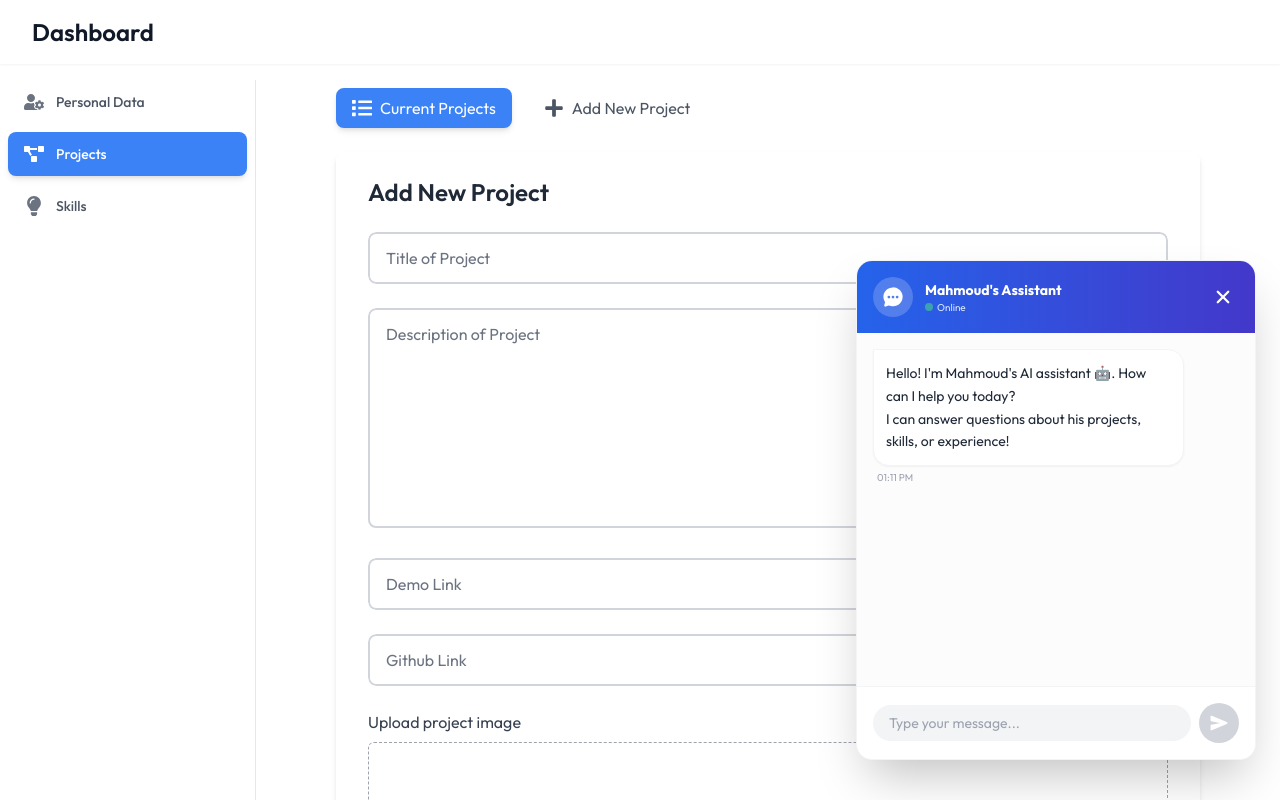
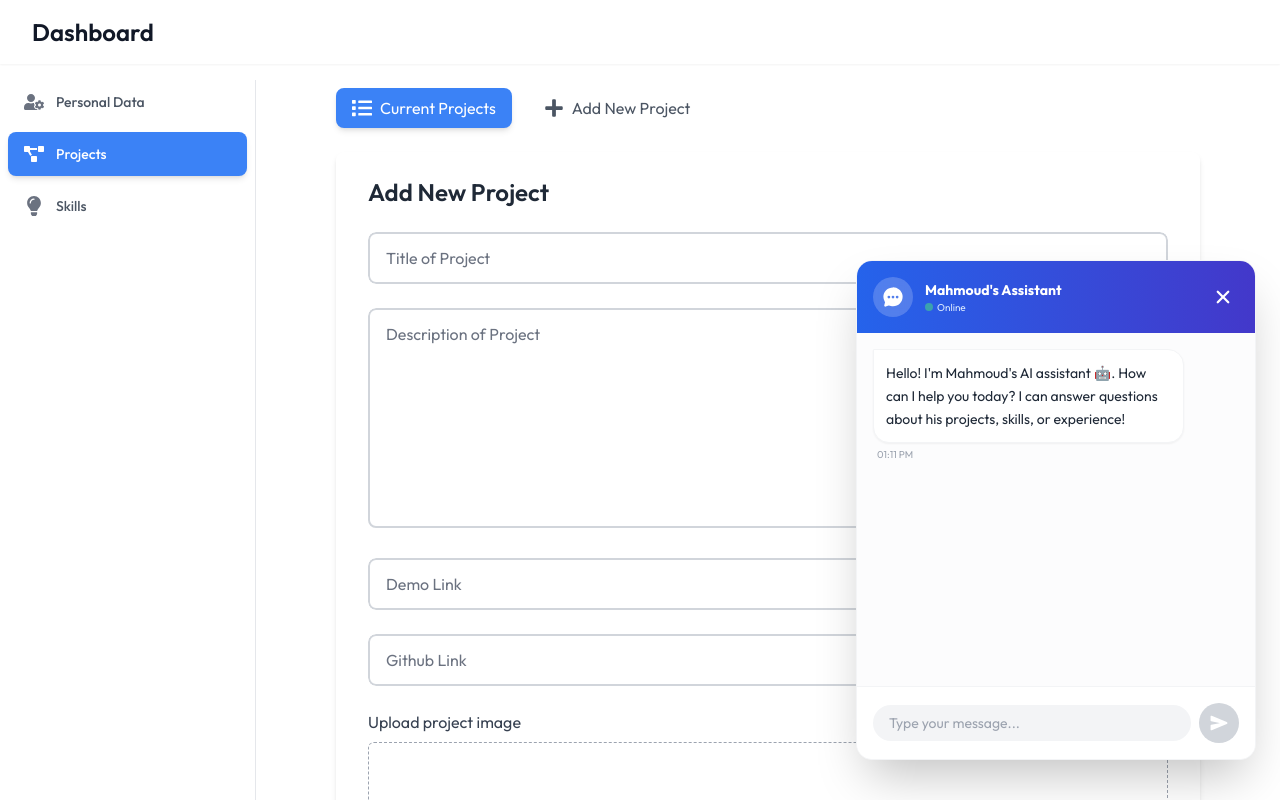
Before and after one commit to Eng1Mahmoud/portfolio_frontend, a Next.js app: page /dashboard/projects/add in a window 1280 px wide. Both pictures are taken after a click on the button 1228 px from the left and 748 px from the top of the page. Shown: the top 800 px of the page. Built offline with nearby package versions, Linux system fonts and the light colour scheme.

Commit message:
UI: Fix chat message spacing and improve markdown rendering

```diff
--- a/components/general/chatbot/ChatMessages.tsx
+++ b/components/general/chatbot/ChatMessages.tsx
@@ -33,7 +33,7 @@ export const ChatMessages: React.FC<ChatMessagesProps> = ({
                 : "bg-white text-gray-800 border border-gray-100 rounded-tl-none",
             )}
           >
-            <div className="prose prose-sm prose-slate max-w-none whitespace-pre-wrap prose-p:leading-relaxed">
+            <div className="prose prose-sm prose-slate max-w-none prose-p:leading-relaxed">
               <ReactMarkdown>{msg.text}</ReactMarkdown>
             </div>
           </div>
```
